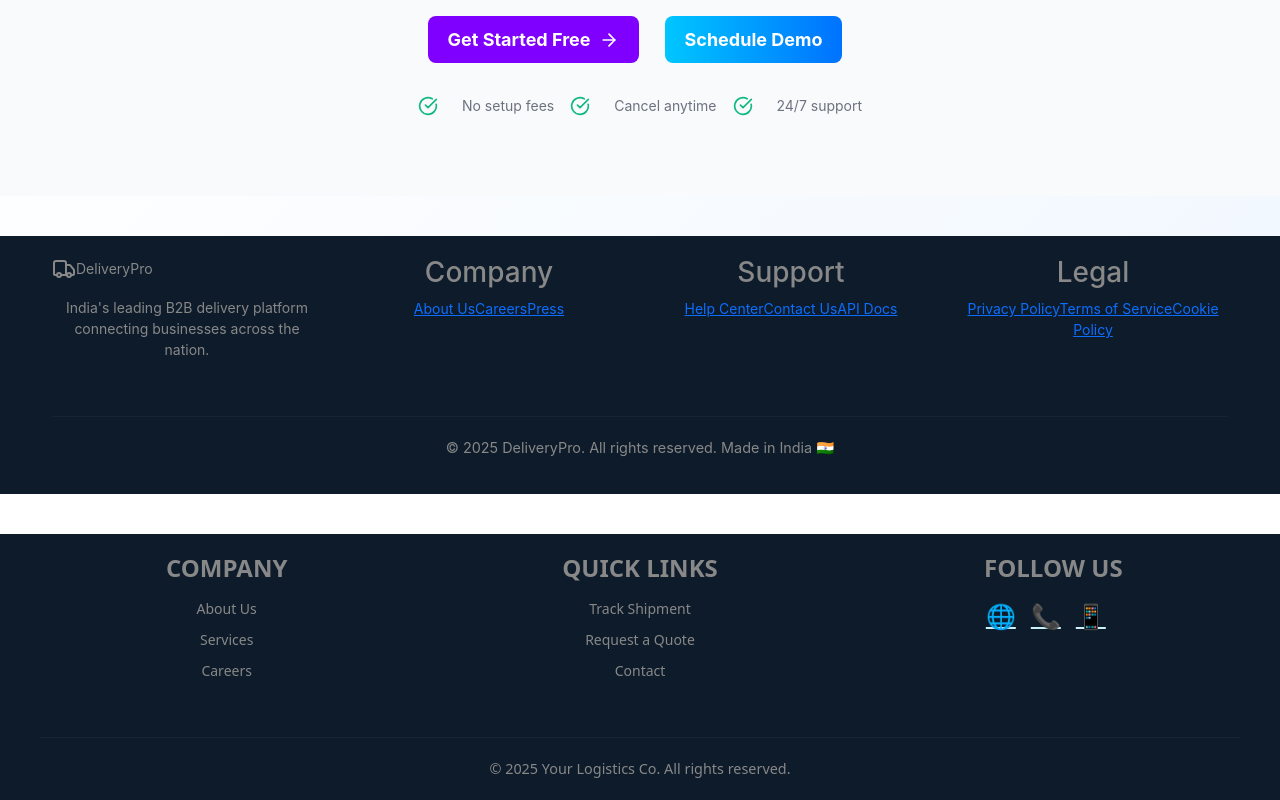
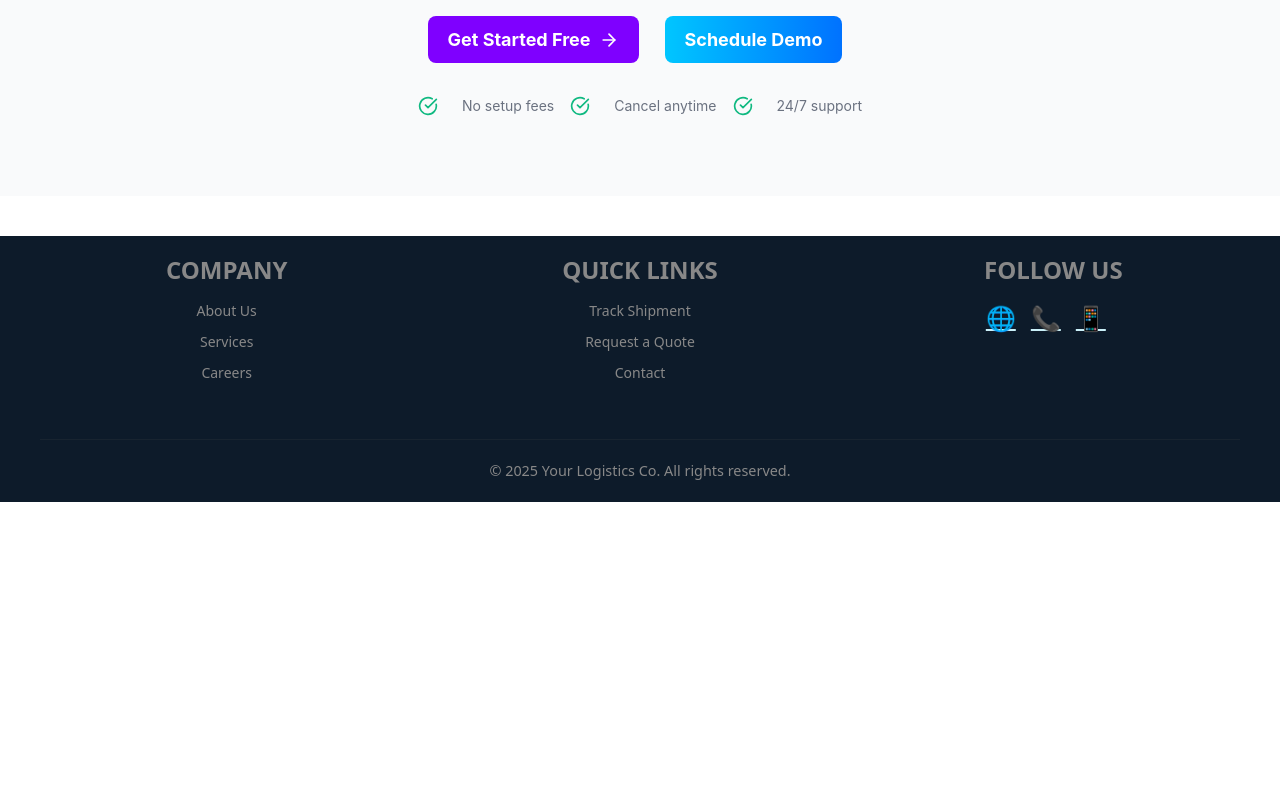
Before and after one commit to AnkitJha1711/visionExpress, a React (Create React App) app: page / in a window 1280 px wide. Shown: the part 1929-2729 px from the top of the page. After the commit the page ends 2431 px from the top, so only its background shows below. Built offline with nearby package versions, Linux system fonts and the light colour scheme.

Commit message:
merge fix

```diff
--- a/src/App.jsx
+++ b/src/App.jsx
@@ -23,6 +23,7 @@ function App() {
       <Routes>
         <Route path='/' element={<Home />} />
         <Route path='/profilecarrier' element={<Profilecarrier />} />
+        <Route path='/profile' element={<Profile />} />
         <Route path='/shipmentregister' element={<ShipmentRegistration />} />
         <Route path='/availabletransporters' element={<AvailableTransporters />} />
         <Route path='/transport' element={<TransporterProfile />} />
--- a/src/pages/Home.jsx
+++ b/src/pages/Home.jsx
@@ -171,55 +171,6 @@ const Home = () => {
         </div>
       </section>
 
-      {/* Footer */}
-      <footer className="footer">
-        <div className="footer-container">
-          <div className="footer-grid">
-            <div className="footer-brand">
-              <div className="footer-logo">
-                <div className="footer-logo-icon">
-                  <Truck className="footer-truck" />
-                </div>
-                <span className="footer-logo-text">DeliveryPro</span>
-              </div>
-              <p className="footer-description">
-                India's leading B2B delivery platform connecting businesses across the nation.
-              </p>
-            </div>
-
-            <div className="footer-column">
-              <h3 className="footer-heading">Company</h3>
-              <div className="footer-links">
-                <a href="#" className="footer-link">About Us</a>
-                <a href="#" className="footer-link">Careers</a>
-                <a href="#" className="footer-link">Press</a>
-              </div>
-            </div>
-
-            <div className="footer-column">
-              <h3 className="footer-heading">Support</h3>
-              <div className="footer-links">
-                <a href="#" className="footer-link">Help Center</a>
-                <a href="#" className="footer-link">Contact Us</a>
-                <a href="#" className="footer-link">API Docs</a>
-              </div>
-            </div>
-
-            <div className="footer-column">
-              <h3 className="footer-heading">Legal</h3>
-              <div className="footer-links">
-                <a href="#" className="footer-link">Privacy Policy</a>
-                <a href="#" className="footer-link">Terms of Service</a>
-                <a href="#" className="footer-link">Cookie Policy</a>
-              </div>
-            </div>
-          </div>
-
-          <div className="footer-bottom">
-            <p>&copy; 2025 DeliveryPro. All rights reserved. Made in India 🇮🇳</p>
-          </div>
-        </div>
-      </footer>
     </div>
   );
 };
--- a/src/pages/ShipperProfile.jsx
+++ b/src/pages/ShipperProfile.jsx
@@ -5,16 +5,6 @@ import { FaUserCircle, FaCheckCircle, FaUpload } from 'react-icons/fa';
 const ShipperProfile = () => {
   return (
     <div className="profile-page">
-      <nav className="navbar">
-        <div className="logo">LogiXjunction</div>
-        <div className="nav-links">
-          <a href="/">About</a>
-          <a href="/">Help</a>
-          <a href="/">Contact Us</a>
-          <button className="btn-signin">Sign In</button>
-          <button className="btn-signup">Sign Up</button>
-        </div>
-      </nav>
 
       <div className="profile-container">
         <h2>Shipper-Profile</h2>
--- a/src/pages/SigninPage.jsx
+++ b/src/pages/SigninPage.jsx
@@ -201,7 +201,7 @@ const SigninPage = () => {
               onClick={(e) => {
                 handleSubmit(e);
                 if (userType === 'shipper') {
-                  navigate('/shipper/profile');
+                  navigate('/shipperprofile');
                 } else if (userType === 'carrier') {
                   navigate('/profilecarrier');
                 }
```
